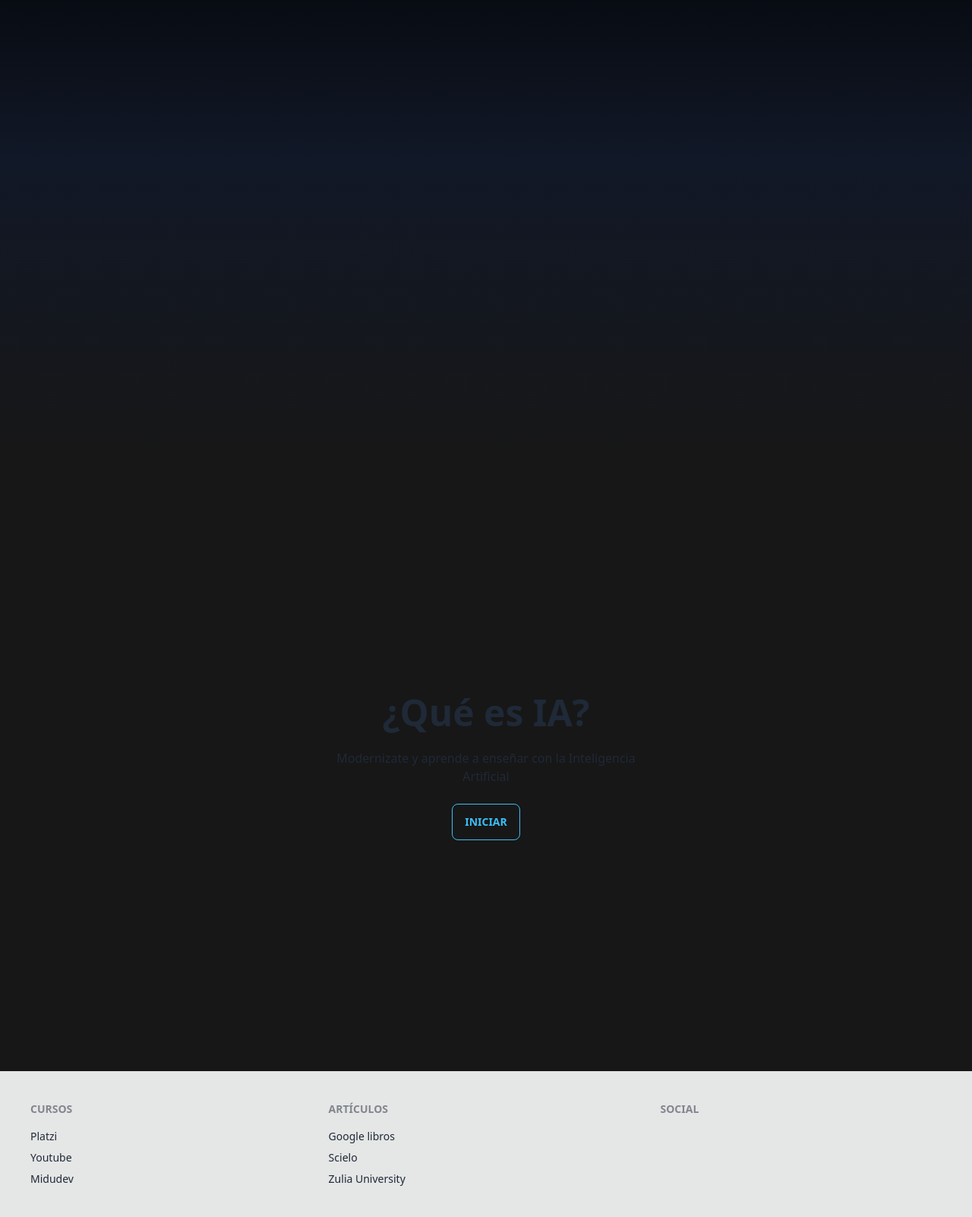
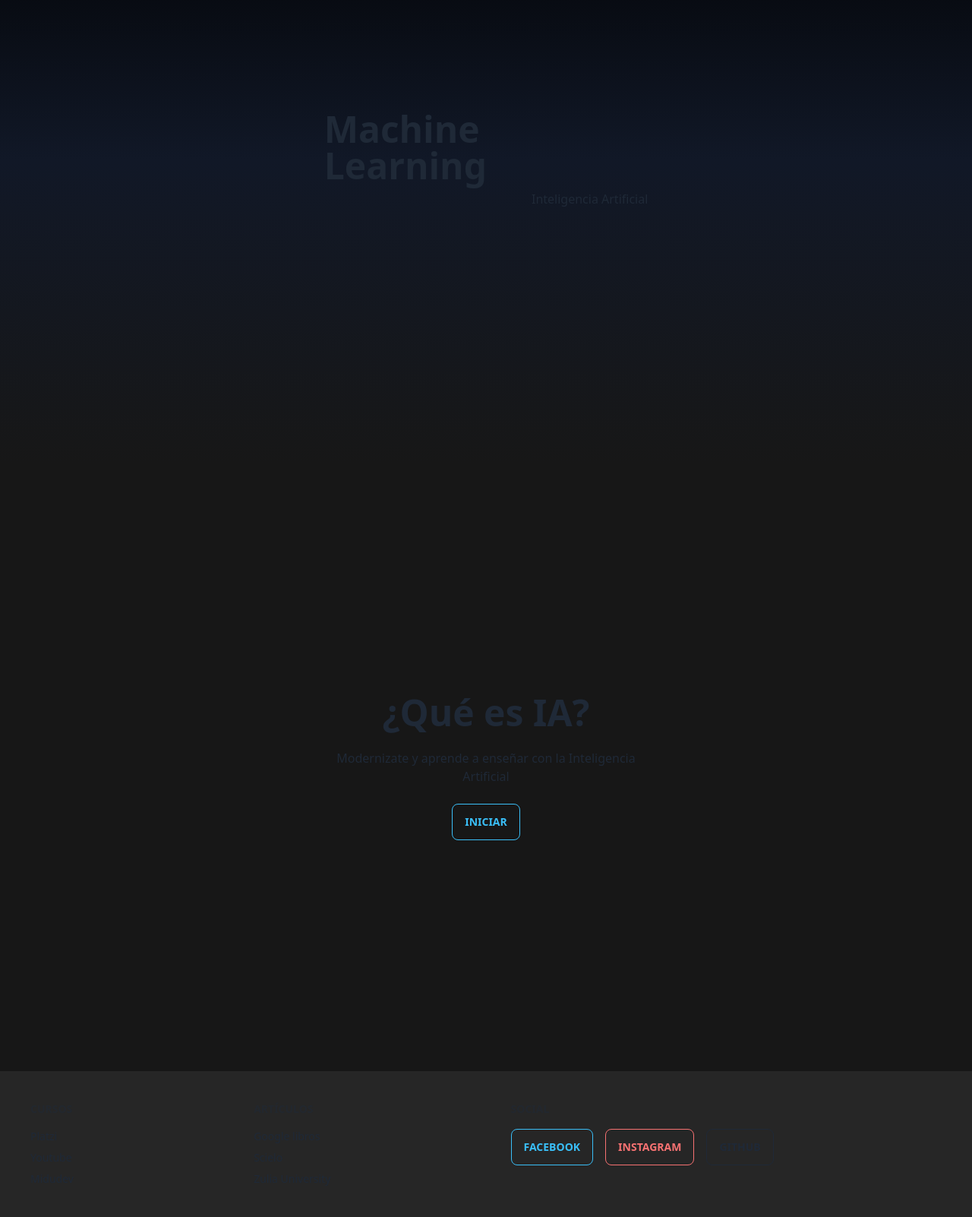
Before and after one commit to Daxxel/MachepeLearning, an Astro site: page / in a window 1280 px wide. Shown: the part 190-1792 px from the top of the page at 76% size. Built offline with nearby package versions, Linux system fonts and the light colour scheme; Astro itself is replaced by a stand-in of ours.

Commit message:
footer fixed

```diff
--- a/src/components/Footer.astro
+++ b/src/components/Footer.astro
@@ -1,8 +1,4 @@
----
-import facebook from "../../public/facebook.svg"
----
-
-<footer class="footer p-10 bg-base-300 text-base-content">
+<footer class="footer p-10 bg-neutral-800 text-base-content">
     <nav>
       <header class="footer-title">Cursos</header>
       <a class="link link-hover" href="https://platzi.com/ruta/machine-learning-aws/">Platzi</a>
@@ -18,8 +14,14 @@ import facebook from "../../public/facebook.svg"
     <nav>
       <header class="footer-title">Social</header>
       <div class="grid grid-flow-col gap-4">
-        <a href="">
-          <facebook />
+        <a class="btn btn-outline btn-info" href="">
+          Facebook
+        </a>
+        <a class="btn btn-outline btn-error" href="">
+          Instagram
+        </a>
+        <a class="btn btn-outline btn-neutral" href="">
+          Github
         </a>
       </div>
     </nav>
--- a/src/pages/index.astro
+++ b/src/pages/index.astro
@@ -3,13 +3,14 @@ import Layout from "../layouts/Layout.astro";
 ---
 
 <Layout title="Welcome to Astro.">
-	<div class="h-screen bg-gradient-to-b from-black via-gray-900 to-neutral-900">
-		<div class="md:container text-center">
-			<h1>ajiji</h1>
+	<div class="h-screen bg-gradient-to-b from-black via-gray-900 to-neutral-900 grid grid-cols-3 grid-rows-3 content-stretch place-items-center">
+		<div class="title-container col-start-2 row-start-2" >
+			<h1 class="font-extrabold text-5xl">Machine Learning</h1>
+			<span class="float-right mt-2">Inteligencia Artificial</span>
 		</div>
 	</div>
 	<div class="bg-neutral-900">
-		<div class="hero min-h-screen">
+		<div class="hero h-screen">
 			<div class="hero-content text-center">
 				<div class="max-w-md">
 					<h1 class="text-5xl font-bold">¿Qué es IA?</h1>
```
Also changed, not shown: public/facebook.svg (deleted), public/favicon.svg (deleted), public/github.svg (deleted), public/instagram.svg (deleted).
